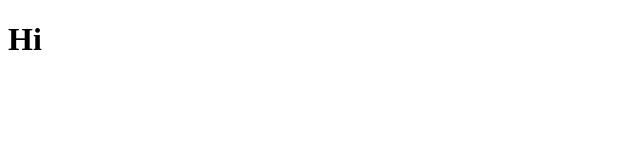
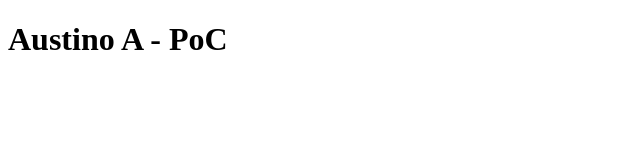
Before and after one commit to austtest18/austtest18.github.io, a plain HTML site: page index.html in a window 1280 px wide. Shown: the whole page, without its empty margins (0-640 px from the left). Drawn offline with Linux system fonts and the light colour scheme.

Commit message:
Update index.html

```diff
--- a/index.html
+++ b/index.html
@@ -3,9 +3,9 @@
 <head>
     <meta charset="UTF-8">
     <meta name="viewport" content="width=device-width, initial-scale=1.0">
-    <title>Greetings</title>
+    <title>PoC</title>
 </head>
 <body>
-    <h1>Hi</h1>
+    <h1>Austino A - PoC</h1>
 </body>
 </html>
```
